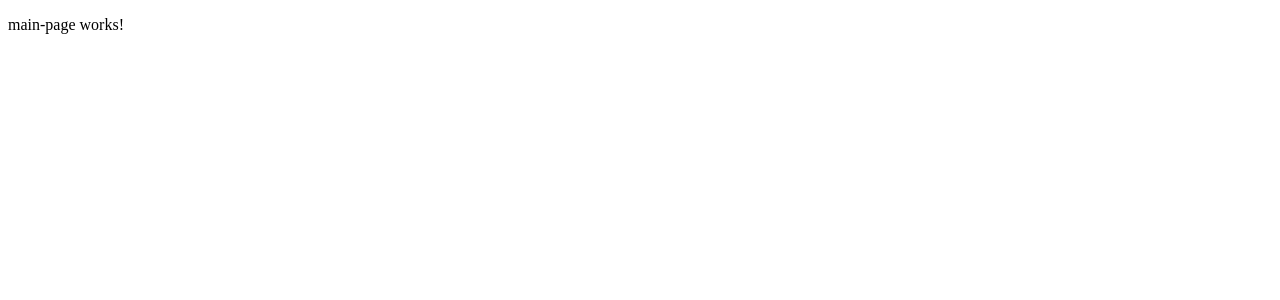
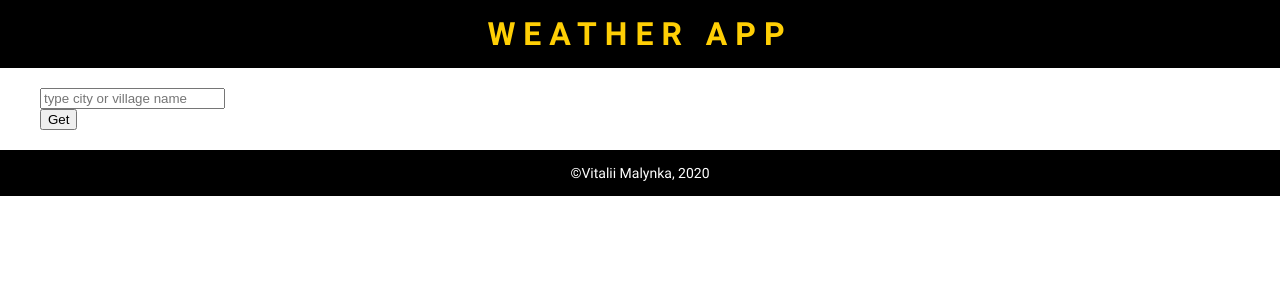
Before and after one commit to vitaliimalynka/weather-app, an Angular app: page / in a window 1280 px wide. Shown: the top 300 px of the page. Built offline with nearby package versions, Linux system fonts and the light colour scheme.

Commit message:
added basic elements and logic for find city and get it's current weather

```diff
--- a/src/app/app.module.ts
+++ b/src/app/app.module.ts
@@ -4,6 +4,7 @@ import { NgModule } from '@angular/core';
 import { AppRoutingModule } from './app-routing.module';
 import { AppComponent } from './app.component';
 import { MainPageComponent } from './components/main-page/main-page.component';
+import { HttpClientModule } from '@angular/common/http';
 
 @NgModule({
   declarations: [
@@ -12,7 +13,8 @@ import { MainPageComponent } from './components/main-page/main-page.component';
   ],
   imports: [
     BrowserModule,
-    AppRoutingModule
+    AppRoutingModule,
+    HttpClientModule
   ],
   providers: [],
   bootstrap: [AppComponent]
--- a/src/app/components/main-page/main-page.component.html
+++ b/src/app/components/main-page/main-page.component.html
@@ -1 +1,16 @@
-<p>main-page works!</p>
+<div class="container">
+    <div class="control-panel">
+        <input  type="text"
+                class="input-for-city"
+                placeholder="type city or village name"
+                #city
+                (keyup.enter)="getCurWeather(city.value)">
+        <div class="input-btn">
+            <button     class="btn"
+                        type="button"
+                        (click)="getCurWeather(city.value)">
+                Get
+            </button>
+        </div>
+    </div>
+</div>
--- a/src/app/components/main-page/main-page.component.scss
+++ b/src/app/components/main-page/main-page.component.scss
@@ -0,0 +1,4 @@
+.container{
+    max-width: 1200px;
+    margin: 0 auto;
+}
--- a/src/app/components/main-page/main-page.component.ts
+++ b/src/app/components/main-page/main-page.component.ts
@@ -1,4 +1,6 @@
 import { Component, OnInit } from '@angular/core';
+import { OpenWeatherMapService } from 'src/app/shared/open-weather-map.service';
+import { LocalStorageService } from 'src/app/shared/local-storage.service';
 
 @Component({
   selector: 'app-main-page',
@@ -7,9 +9,19 @@ import { Component, OnInit } from '@angular/core';
 })
 export class MainPageComponent implements OnInit {
 
-  constructor() { }
+  constructor(private openWeatherMap: OpenWeatherMapService,
+    private localStorege: LocalStorageService
+  ) { }
 
-  ngOnInit(): void {
+  ngOnInit(): void {  }
+
+  getCurWeather(city) {
+    this.openWeatherMap.getWeather(city)
+      .subscribe(
+        result => {
+          console.dir(result);
+        },
+        error => console.log(error),
+      );
   }
-
 }
--- a/src/app/shared/local-storage.service.ts
+++ b/src/app/shared/local-storage.service.ts
@@ -6,4 +6,5 @@ import { Injectable } from '@angular/core';
 export class LocalStorageService {
 
   constructor() { }
+
 }
--- a/src/app/shared/open-weather-map.service.ts
+++ b/src/app/shared/open-weather-map.service.ts
@@ -1,9 +1,20 @@
+import { HttpClient } from '@angular/common/http';
 import { Injectable } from '@angular/core';
 
 @Injectable({
   providedIn: 'root'
 })
 export class OpenWeatherMapService {
+  private keyAPI = '918f548e1e8a957c2347db017cc802f4';
+  private cityName: string = '';
+  private baseURL = `http://api.openweathermap.org/data/2.5/weather`
 
-  constructor() { }
+  constructor(private http: HttpClient) { }
+
+  public getWeather(city: string){
+    this.cityName = city;
+    const url = `${this.baseURL}?q=${this.cityName}&APPID=${this.keyAPI}`
+    console.log (url);
+    return this.http.get(url);
+  }
 }
--- a/src/index.html
+++ b/src/index.html
@@ -8,6 +8,14 @@
   <link rel="icon" type="image/x-icon" href="favicon.ico">
 </head>
 <body>
-  <app-root></app-root>
+  <header>
+    <h1 class='header-name'>Weather App</h1>
+  </header>
+  <main>
+    <app-root></app-root>
+  </main>
+  <footer>
+    <div class='author'>&copy;Vitalii Malynka, 2020</div>
+  </footer>
 </body>
 </html>
--- a/src/styles.scss
+++ b/src/styles.scss
@@ -1 +1,60 @@
-/* You can add global styles to this file, and also import other style files */
+@font-face {
+    font-family: Roboto;
+    src: url("./assets/fonts/Roboto/Roboto-Regular.ttf");
+}
+
+@font-face {
+    font-family: Roboto;
+    src: url("./assets/fonts/Roboto/Roboto-Bold.ttf");
+    font-weight: bold;
+}
+
+@font-face {
+    font-family: Roboto;
+    src: url("./assets/fonts/Roboto/Roboto-Medium.ttf");
+    font-weight: 500;
+}
+
+@font-face {
+    font-family: Roboto;
+    src: url("./assets/fonts/Roboto/Roboto-Italic.ttf");
+    font-style: italic;
+}
+
+* {
+    box-sizing: border-box;
+    margin: 0;
+}
+body {
+    font-family: Roboto;
+    header {
+        display: flex;
+        justify-content: center;
+        align-items: center;
+        background-color: black;
+        padding: 15px 5px;
+        h1 {
+            text-transform: uppercase;
+            letter-spacing: 0.5rem;
+            color: #ffcf05;
+            text-align: center;
+            .header-name {
+                font-size: 72px;
+            }
+        }
+    }
+    main{
+        margin: 20px 10px;
+    }
+    footer {
+        display: flex;
+        justify-content: center;
+        align-items: center;
+        background-color: black;
+        padding: 15px 5px;
+        color: #fff;
+        .author {
+            font-size: 14px;
+        }
+    }
+}
```
